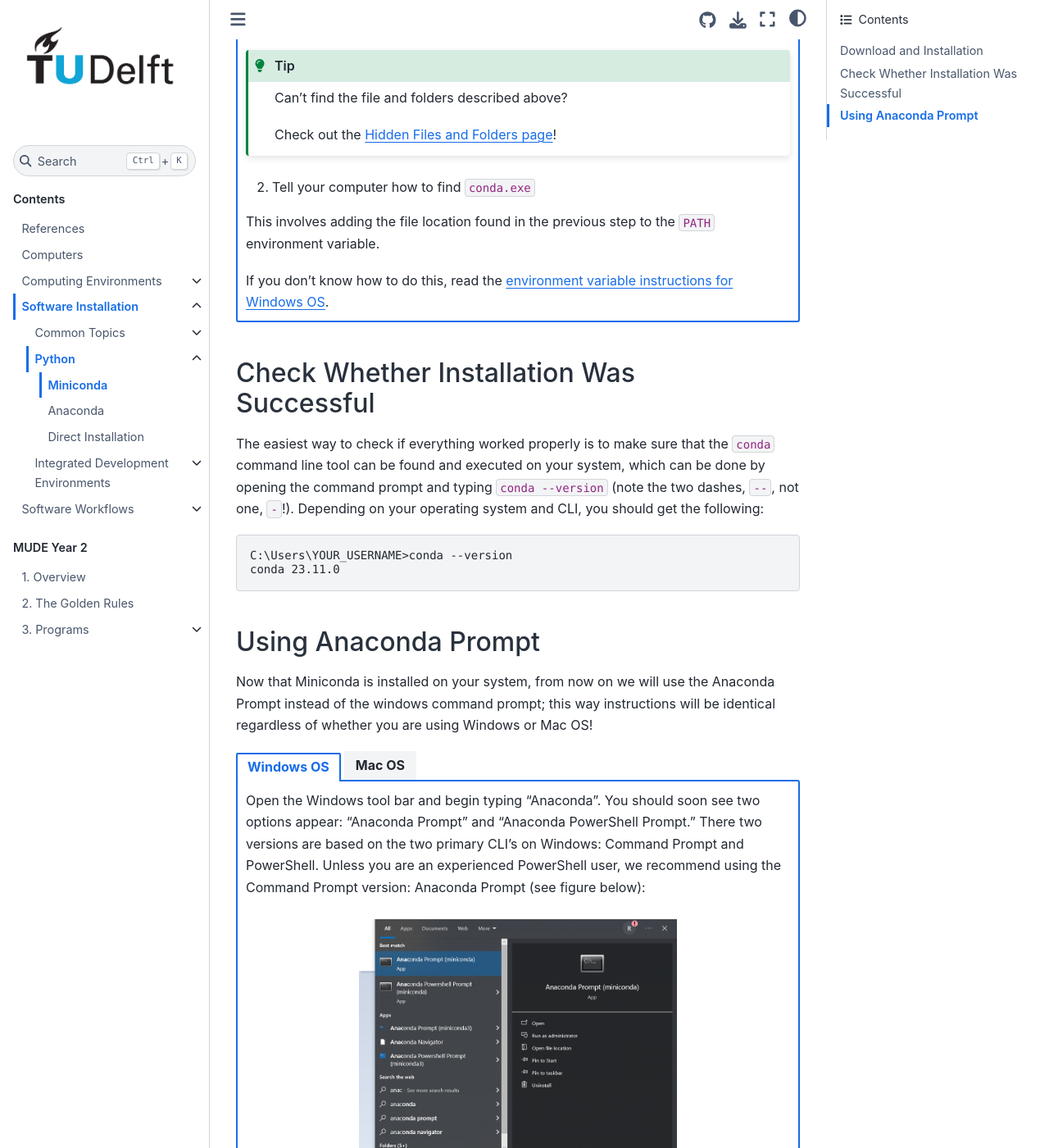
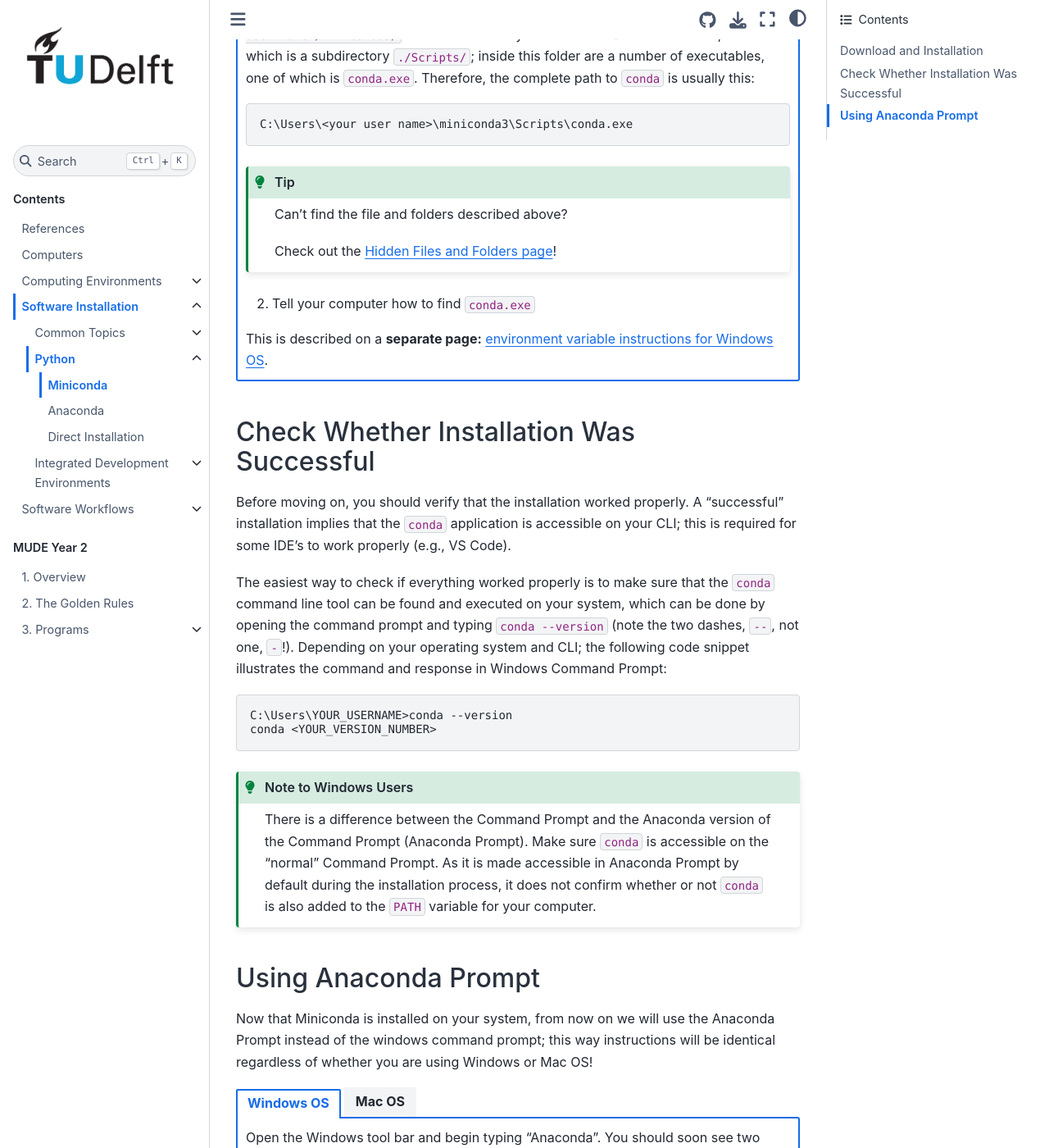
Before and after one commit to TeachBooks/learn-programming, a Jupyter Book: the page built from book/install/python/miniconda.md, in a window 1280 px wide and 1400 px high, scrolled down 1791 px. Shown: the whole window at 82% size. Built offline with Jupyter Book 1.0.4 settings and Sphinx 7.4.7 and the Sphinx Book theme 1.1.4, drawn with Linux system fonts in a browser that asks for light colours; comment, search, counter and statistics services are not loaded; some of the changed text lies outside the part shown.

Commit message:
improve conda install instructions

`````diff
--- a/book/install/python/miniconda.md
+++ b/book/install/python/miniconda.md
@@ -41,7 +41,11 @@
 Command line installation of Miniconda (Windows).
 ```
 
-On a Windows machine the Command Prompt doesn't know where to find the executable file `conda.exe` you just installed. You can resolve this in two simple steps:
+**Make sure `conda.exe` is available on your system `PATH`**
+
+On a Windows machine the Command Prompt doesn't know where to find the executable file `conda.exe` you just installed. You can resolve this in two simple steps: 1) find the location of `conda.exe` on your computer, and 2) add the location to the `PATH` environment variable.
+
+These two steps are described below
 
 1. Find the location of `conda.exe` on your computer.
 
@@ -59,10 +63,7 @@
 
 2. Tell your computer how to find `conda.exe`
 
-This involves adding the file location found in the previous step to the `PATH` environment variable.
-
-If you don't know how to do this, read the {ref}`environment variable instructions for Windows OS <env-vars-windows>`.
-
+This is described on a **separate page:** {ref}`environment variable instructions for Windows OS <env-vars-windows>`.
 
 ````
 ````{tab-item} Mac
@@ -87,11 +88,18 @@
 
 ## Check Whether Installation Was Successful
 
-The easiest way to check if everything worked properly is to make sure that the `conda` command line tool can be found and executed on your system, which can be done by opening the command prompt and typing `conda --version` (note the two dashes, `--`, not one, `-`!). Depending on your operating system and CLI, you should get the following:
+Before moving on, you should verify that the installation worked properly. A "successful" installation implies that the `conda` application is accessible on your CLI; this is required for some IDE's to work properly (e.g., VS Code).
+
+The easiest way to check if everything worked properly is to make sure that the `conda` command line tool can be found and executed on your system, which can be done by opening the command prompt and typing `conda --version` (note the two dashes, `--`, not one, `-`!). Depending on your operating system and CLI; the following code snippet illustrates the command and response in Windows Command Prompt:
 
 ```none
 C:\Users\YOUR_USERNAME>conda --version
-conda 23.11.0
+conda <YOUR_VERSION_NUMBER>
+```
+
+```{admonition} Note to Windows Users
+:class: tip
+There is a difference between the Command Prompt and the Anaconda version of the Command Prompt (Anaconda Prompt). Make sure `conda` is accessible on the "normal" Command Prompt. As it is made accessible in Anaconda Prompt by default during the installation process, it does not confirm whether or not `conda` is also added to the `PATH` variable for your computer.
 ```
 
 ## Using Anaconda Prompt
`````
Also changed, not shown: other parts of book/install/python/miniconda.md (+1 -1 lines).
